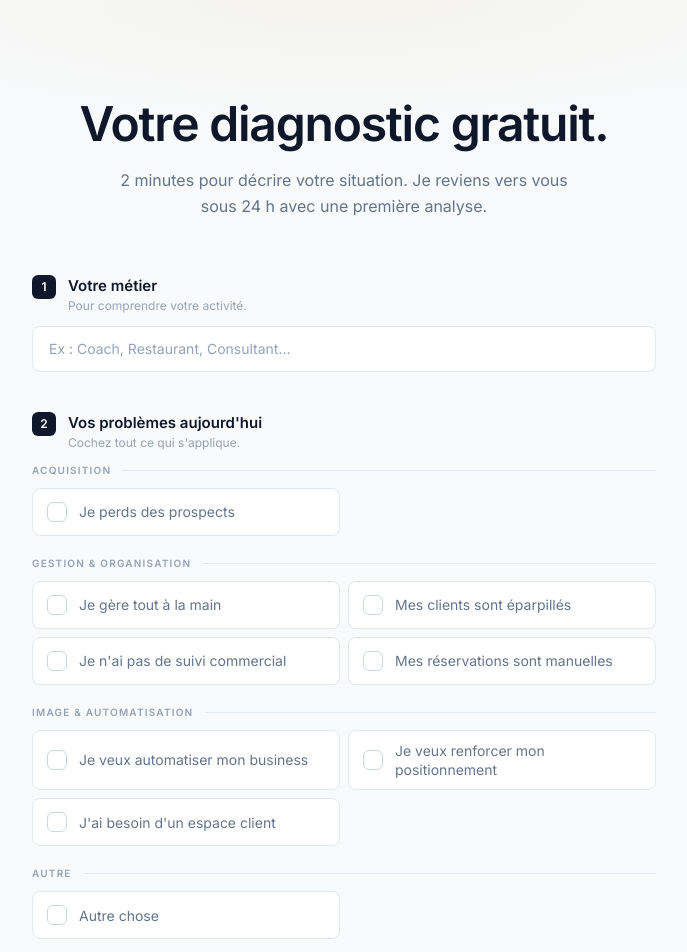
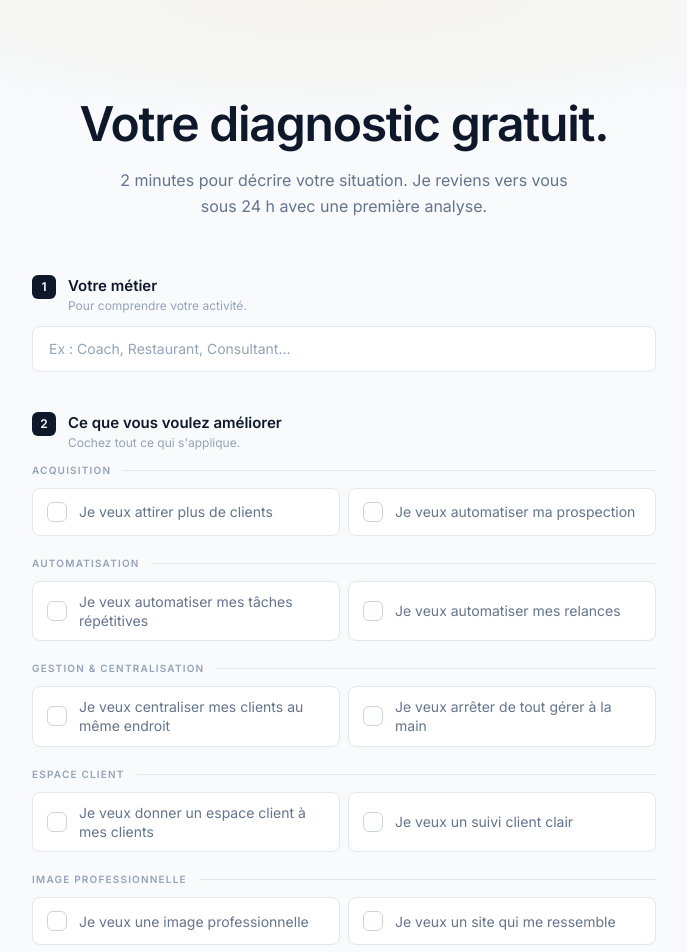
Before and after one commit to PATAWALA/System-Architect, a Next.js app: page / in a window 1280 px wide. Shown: the top 952 px of the page, without its empty margins (296-983 px from the left). Built offline with nearby package versions, Linux system fonts and the light colour scheme.

Commit message:
94 update

```diff
--- a/components/sections/capture-form.tsx
+++ b/components/sections/capture-form.tsx
@@ -35,23 +35,37 @@ interface FormData {
 const PROBLEM_GROUPS = [
   {
     title: "Acquisition",
-    items: ["Je perds des prospects"],
-  },
-  {
-    title: "Gestion & organisation",
     items: [
-      "Je gère tout à la main",
-      "Mes clients sont éparpillés",
-      "Je n'ai pas de suivi commercial",
-      "Mes réservations sont manuelles",
+      "Je veux attirer plus de clients",
+      "Je veux automatiser ma prospection",
     ],
   },
   {
-    title: "Image & automatisation",
+    title: "Automatisation",
     items: [
-      "Je veux automatiser mon business",
-      "Je veux renforcer mon positionnement",
-      "J'ai besoin d'un espace client",
+      "Je veux automatiser mes tâches répétitives",
+      "Je veux automatiser mes relances",
+    ],
+  },
+  {
+    title: "Gestion & centralisation",
+    items: [
+      "Je veux centraliser mes clients au même endroit",
+      "Je veux arrêter de tout gérer à la main",
+    ],
+  },
+  {
+    title: "Espace client",
+    items: [
+      "Je veux donner un espace client à mes clients",
+      "Je veux un suivi client clair",
+    ],
+  },
+  {
+    title: "Image professionnelle",
+    items: [
+      "Je veux une image professionnelle",
+      "Je veux un site qui me ressemble",
     ],
   },
   {
@@ -95,7 +109,7 @@ function Field({
   );
 }
 
-/* Inputs arrondis avec bordure fine — comme avant */
+/* Inputs arrondis avec bordure fine */
 const inputClass =
   "w-full px-4 py-3.5 sm:py-3 rounded-lg bg-white border border-[#E2E8F0] text-[#0F172A] placeholder-[#94A3B8] text-[15px] sm:text-sm transition-all outline-none focus:border-[#B8860B] focus:ring-4 focus:ring-[#B8860B]/10";
 
@@ -168,7 +182,7 @@ export function CaptureForm() {
   const confirmationMessage = `Bonjour, je viens d'envoyer ma demande de diagnostic via le site.
 
 Métier : ${data.activity}
-Problèmes : ${data.problems.join(", ")}${hasOther && data.otherProblem ? ` — ${data.otherProblem}` : ""}
+Besoins : ${data.problems.join(", ")}${hasOther && data.otherProblem ? ` — ${data.otherProblem}` : ""}
 Email : ${data.email}${data.whatsapp ? `\nWhatsApp : ${data.whatsapp}` : ""}`;
 
   return (
@@ -235,10 +249,10 @@ Email : ${data.email}${data.whatsapp ? `\nWhatsApp : ${data.whatsapp}` : ""}`;
                 />
               </Field>
 
-              {/* ---------- 02 — Problèmes ---------- */}
+              {/* ---------- 02 — Besoins ---------- */}
               <Field
                 number="2"
-                label="Vos problèmes aujourd'hui"
+                label="Ce que vous voulez améliorer"
                 hint="Cochez tout ce qui s'applique."
               >
                 <div className="space-y-5">
@@ -252,7 +266,7 @@ Email : ${data.email}${data.whatsapp ? `\nWhatsApp : ${data.whatsapp}` : ""}`;
                         <span className="flex-1 h-px bg-[#E2E8F0]" />
                       </div>
 
-                      {/* Items — cartes arrondies cliquables (comme avant) */}
+                      {/* Items — cartes arrondies cliquables */}
                       <div className="grid grid-cols-1 sm:grid-cols-2 gap-2">
                         {group.items.map((p) => {
                           const checked = data.problems.includes(p);
@@ -308,7 +322,7 @@ Email : ${data.email}${data.whatsapp ? `\nWhatsApp : ${data.whatsapp}` : ""}`;
                                 otherProblem: e.target.value,
                               }))
                             }
-                            placeholder="Précisez votre problème…"
+                            placeholder="Précisez…"
                             className={inputClass + " mt-2"}
                           />
                         </motion.div>
```
